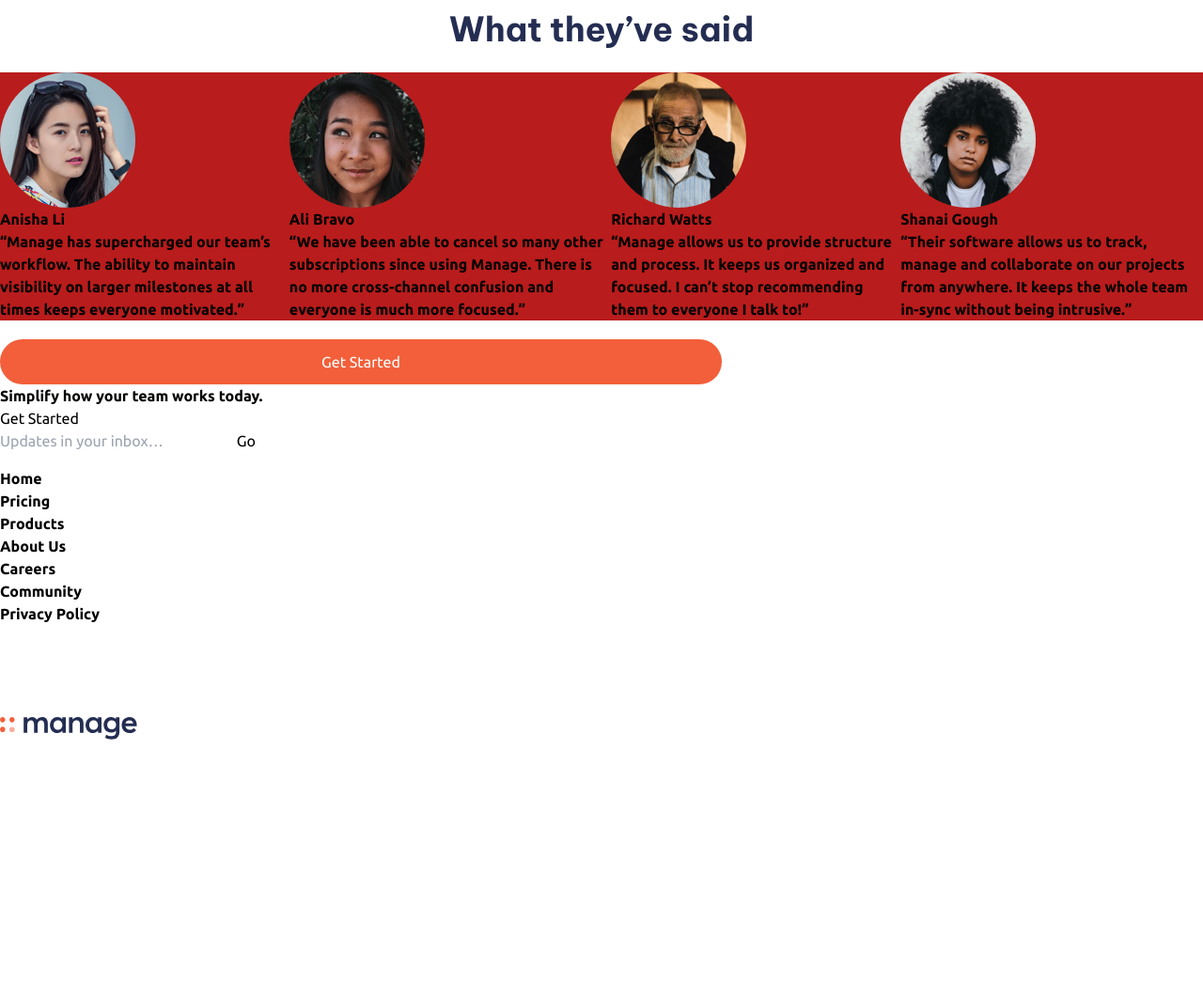
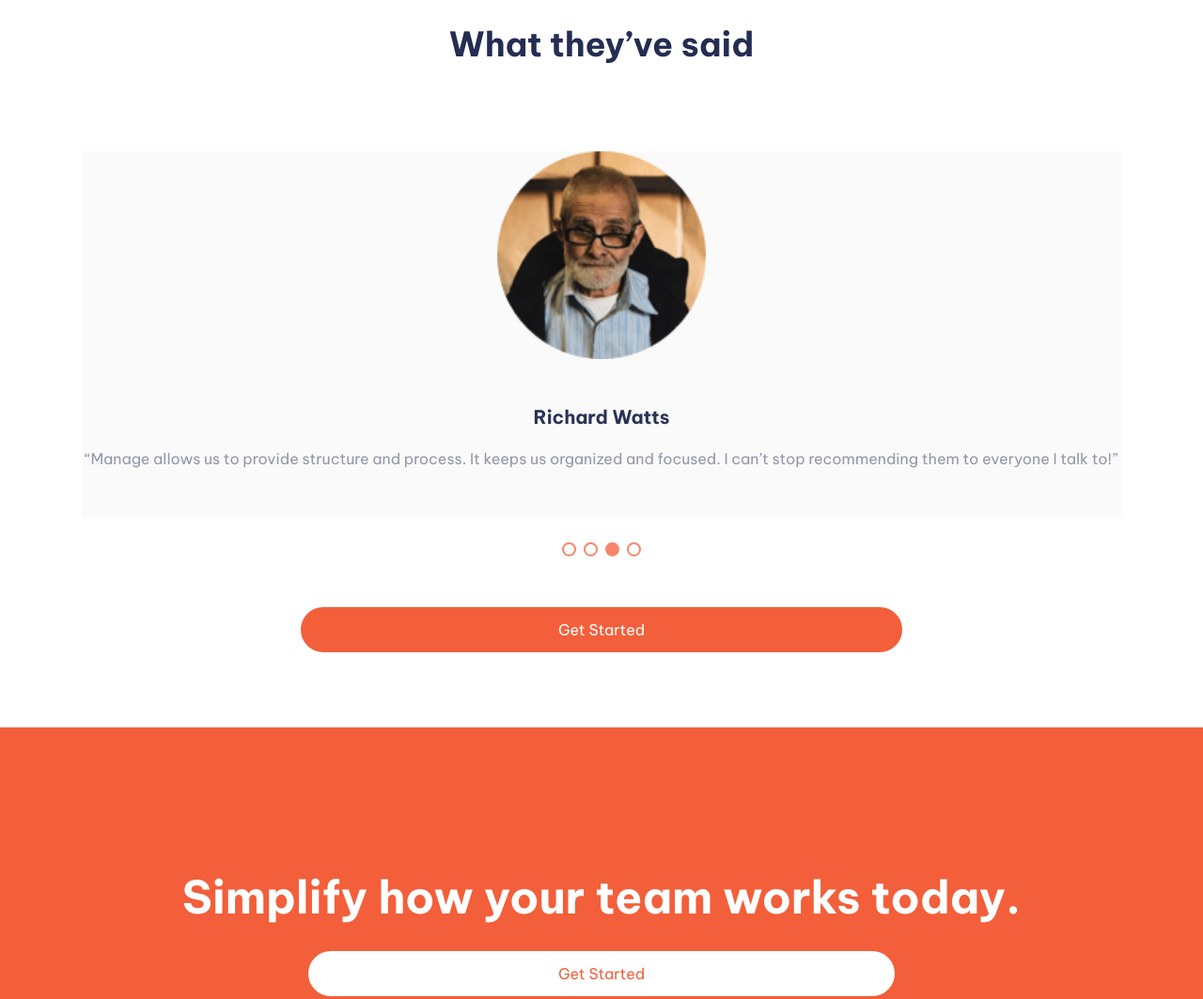
Before and after one commit to victoriaodemakin/manage, a website: page public/index.html in a window 1280 px wide. Shown: the part 2160-3223 px from the top of the page at 94% size. Before the commit the page ends 2947 px from the top, so only its background shows below. Drawn offline with Linux system fonts and the light colour scheme; files whose address does not match are found by name.

Commit message:
updating config

```diff
--- /dev/null
+++ b/public/app.js
@@ -0,0 +1,21 @@
+var slideIndex = 0;
+showSlides();
+
+function showSlides() {
+  var i;
+  var slides = document.getElementsByClassName("mySlides");
+  var dots = document.getElementsByClassName("dot");
+  for (i = 0; i < slides.length; i++) {
+    slides[i].style.display = "none";
+  }
+  slideIndex++;
+  if (slideIndex > slides.length) {
+    slideIndex = 1;
+  }
+  for (i = 0; i < dots.length; i++) {
+    dots[i].className = dots[i].className.replace(" active", "");
+  }
+  slides[slideIndex - 1].style.display = "block";
+  dots[slideIndex - 1].className += " active";
+  setTimeout(showSlides, 2000); // Change image every 2 seconds
+}
--- a/public/index.html
+++ b/public/index.html
@@ -5,7 +5,7 @@
     <title>Manage</title>
     <link rel="stylesheet" href="style.css" />
   </head>
-  <body class="bg-white font-pepp font-bold">
+  <body class="bg-white font-body">
     <section class="hero
     mb-32">
       <header class=" flex justify-between py-10 px-8">
@@ -106,64 +106,64 @@
 
         </div>
       </section>
-      <section class="mt-16 ">
-        <div class="px-6 ">
+      <section class="my-20 mx-auto">
+        <div class="px-6 mt-6 mb-16">
           <h3 class="font-body text-4xl text-darkBlue   font-bold text-center
           leading-snug my-5 ">
             What they’ve said
         </h3>
         </div>
-        <div class="  bg-red-700 flex justify-center items-center flex-col mx-auto lg:flex-row  ">
-          <div class="mx-auto justify-center">
-            <div>
-              <img src="images/avatar-anisha.png" alt="avatar-anisha">
+        <div class="flex justify-center items-center flex-col mx-auto px-4 lg:flex-row  ">
+          <div class="bg-veryLightGray myslides fade my-6 pb-4">
+            <div class="mx-auto">
+              <img src="images/avatar-anisha.png" alt="avatar-anisha" class="w-1/5 mx-auto mb-10">
             </div>
             <div>
-              <h4>
+              <h4 class=" py-2 text-DarkBlue font-body text-xl mx-auto text-center font-bold ">
                 Anisha Li
               </h4>
-              <p>“Manage has supercharged our team’s workflow. The ability to maintain visibility on larger milestones at all times keeps everyone motivated.”
+              <p  class="  font-body text-base text-center text-darkGrayishBlue font-normal leading-7 px-1 mt-2 mb-8 ">“Manage has supercharged our team’s workflow. The ability to maintain visibility on larger milestones at all times keeps everyone motivated.”
               </p>
             </div>
           </div>
-          <div>
+          <div class="bg-veryLightGray myslides fade my-6 pb-4">
             <div>
-              <img src="images/avatar-ali.png" alt="avatar-ali">
+              <img src="images/avatar-ali.png" alt="avatar-ali" class="w-1/5 mx-auto mb-10">
             </div>
             <div>
-              <h4>
+              <h4 class=" py-2 text-DarkBlue font-body text-xl mx-auto text-center font-bold ">
                 Ali Bravo
               </h4>
-              <p>
+              <p class="  font-body text-base text-center text-darkGrayishBlue font-normal leading-7 px-1 mt-2 mb-8 ">
                 “We have been able to cancel so many other subscriptions since using
                 Manage. There is no more cross-channel confusion and everyone is much
                 more focused.”
               </p>
             </div>
           </div>
-          <div>
+          <div class="bg-veryLightGray myslides fade  my-6 pb-4">
             <div>
-              <img src="images/avatar-richard.png" alt="avatar-richard">
+              <img src="images/avatar-richard.png" alt="avatar-richard" class="w-1/5 mx-auto mb-10">
             </div>
             <div>
-              <h4>
+              <h4 class=" py-2 text-DarkBlue font-body text-xl mx-auto text-center font-bold ">
                 Richard Watts
               </h4>
-              <p>
+              <p class="  font-body text-base text-center text-darkGrayishBlue font-normal leading-7 px-1 mt-2 mb-8 ">
                 “Manage allows us to provide structure and process. It keeps us organized
                 and focused. I can’t stop recommending them to everyone I talk to!”
               </p>
             </div>
           </div>
-          <div>
+          <div class="bg-veryLightGray myslides fade my-6 pb-4">
             <div>
-              <img src="images/avatar-shanai.png" alt="avatar-shanai">
+              <img src="images/avatar-shanai.png" alt="avatar-shanai" class="w-1/5 mx-auto mb-10">
             </div>
             <div>
-              <h4>
+              <h4 class=" py-2 text-DarkBlue font-body text-xl mx-auto text-center font-bold ">
                 Shanai Gough
               </h4>
-              <p>
+              <p class="  font-body text-base text-center text-darkGrayishBlue font-normal leading-7 px-1 mt-2 mb-8 ">
                 “Their software allows us to track, manage and collaborate on our projects
                 from anywhere. It keeps the whole team in-sync without being intrusive.”
               </p>
@@ -171,35 +171,45 @@
           </div>
 
         </div>
-        <div>
-          <button  class="primary-cta p-3 px-6  text-white bg-brightRed rounded-full hover:bg-brightRedLight w-3/5	mx-auto mt-5
+        <div class="text-center mx-auto">
+          <span class="dot" onclick="currentSlide(1)"></span>
+          <span class="dot" onclick="currentSlide(2)"></span>
+          <span class="dot" onclick="currentSlide(3)"></span>
+          <span class="dot" onclick="currentSlide(4)"></span>
+        </div>
+        <div class="mx-auto flex items-center mt-12">
+          <button  class="primary-cta p-3 px-6  text-white bg-brightRed rounded-full hover:bg-brightRedLight	mx-auto w-1/2 hover:text-white
           ">Get Started</button>
         </div>
 
       </section>
 
-      <section>
-        <div>
-          <h2>  Simplify how your team works today.</h2>
-          <div>
-            <button class="primary-cta">Get Started</button>
+      <section class="bg-brightRed py-32">
+        <div class="px-4 mx-auto">
+          <h2 class="font-body text-5xl text-white   font-bold text-center
+          leading-snug my-5 ">  Simplify how your team works today.</h2>
+          <div class="mx-auto flex items-center mt-6">
+            <button class="primary-cta p-3 px-6  text-brightRed bg-white rounded-full hover:bg-brightRedLight	mx-auto w-1/2 hover:text-white
+            ">Get Started</button>
           </div>
 
         </div>
       </section>
-      <footer>
-        <div>
+      <footer class="bg-veryDarkBlue py-32">
+        <div class="px-4">
           <form action="get" method="get">
             <input
               type="email"
               name="email"
               id="email"
               placeholder="Updates in your inbox…"
+              class=" px-4 py-3 rounded-full focus:outline-none text-sm w-3/4"
             />
             <input
               type="button"
               value="Go"
-              class="primary-cta"
+              class="primary-cta py-3 px-6  text-white bg-brightRed rounded-full hover:bg-brightRedLight	mx-auto cursor-pointer
+          "
             />
           </form>
         </div>
@@ -250,5 +260,7 @@
         </div>
       </footer>
     </main>
+    <script src="app.js"></script>
+
   </body>
 </html>
--- a/src/style.css
+++ b/src/style.css
@@ -48,3 +48,78 @@
   transition: all 0.3s;
   position: relative;
 }
+.mySlides {
+  display: none;
+}
+
+/* Next & previous buttons */
+.prev,
+.next {
+  cursor: pointer;
+  position: absolute;
+  top: 50%;
+  width: auto;
+  margin-top: -22px;
+  padding: 16px;
+  color: white;
+  font-weight: bold;
+  font-size: 18px;
+  transition: 0.6s ease;
+  border-radius: 0 3px 3px 0;
+}
+
+/* Position the "next button" to the right */
+.next {
+  right: 0;
+  border-radius: 3px 0 0 3px;
+}
+
+/* On hover, add a black background color with a little bit see-through */
+.prev:hover,
+.next:hover {
+  background-color: rgba(0, 0, 0, 0.8);
+}
+
+/* The dots/bullets/indicators */
+.dot {
+  cursor: pointer;
+  height: 15px;
+  width: 15px;
+  margin: 0 2px;
+  background-color: white;
+  border: 2px solid hsl(12, 88%, 69%);
+  border-radius: 50%;
+  display: inline-block;
+  transition: background-color 0.6s ease;
+}
+
+.active,
+.dot:hover {
+  background-color: hsl(12, 88%, 69%);
+}
+
+/* Fading animation */
+.fade {
+  -webkit-animation-name: fade;
+  -webkit-animation-duration: 1.5s;
+  animation-name: fade;
+  animation-duration: 1.5s;
+}
+
+@-webkit-keyframes fade {
+  from {
+    opacity: 0.4;
+  }
+  to {
+    opacity: 1;
+  }
+}
+
+@keyframes fade {
+  from {
+    opacity: 0.4;
+  }
+  to {
+    opacity: 1;
+  }
+}
--- a/tailwind.config.js
+++ b/tailwind.config.js
@@ -1,5 +1,5 @@
 module.exports = {
-  content: ["./public/index.html", "./src/**/*.{html,js}"],
+  content: ["./public/index.html", "./src/**/*.{html,js}", "./public/app.js"],
   theme: {
     screens: {
       sm: "375px",
```
Also changed, not shown: public/style.css.
